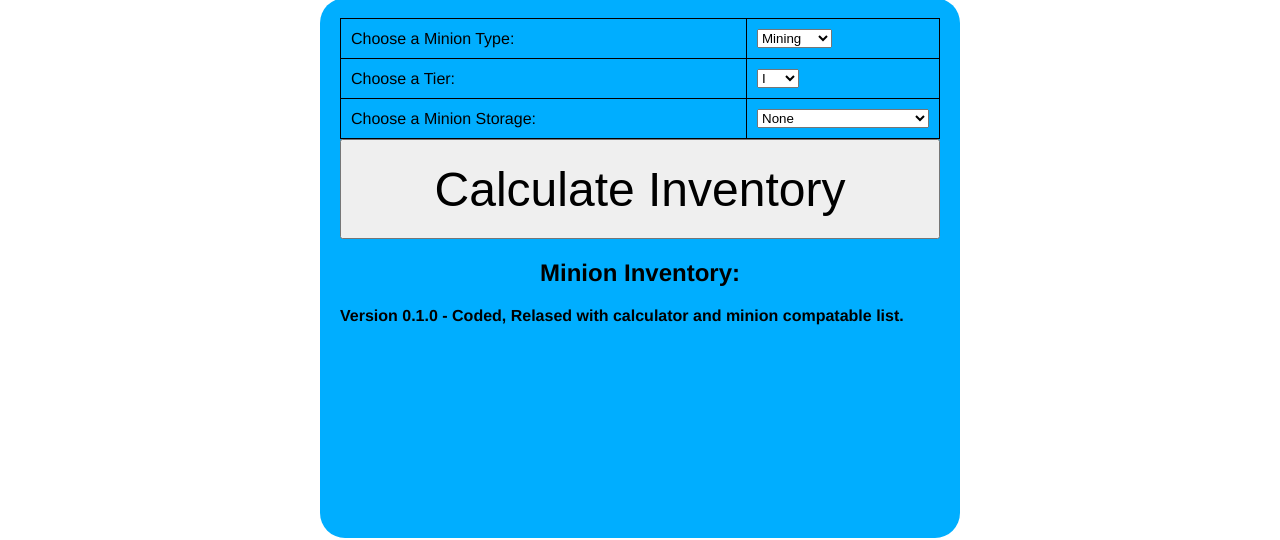
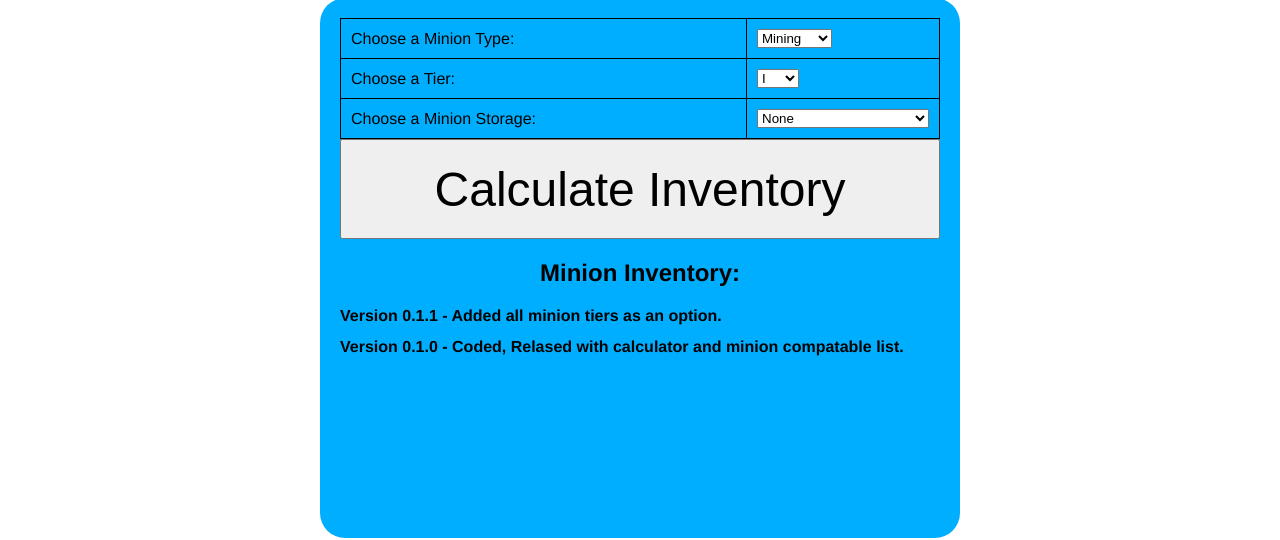
Before and after one commit to TheD1Dev/minionstoragecalculator.github.io, a plain HTML site: page index.html in a window 1280 px wide. Shown: the part 102-642 px from the top of the page. Drawn offline with Linux system fonts and the light colour scheme.

Commit message:
Added All Minion Tiers

```diff
--- a/index.html
+++ b/index.html
@@ -176,7 +176,7 @@
             }
           </script>
 
-
+          <h2 class="version">Version 0.1.1 - Added all minion tiers as an option.</h2>
           <h2 class="version">Version 0.1.0 - Coded, Relased with calculator and minion compatable list.</h2>
 
   </div>
```
